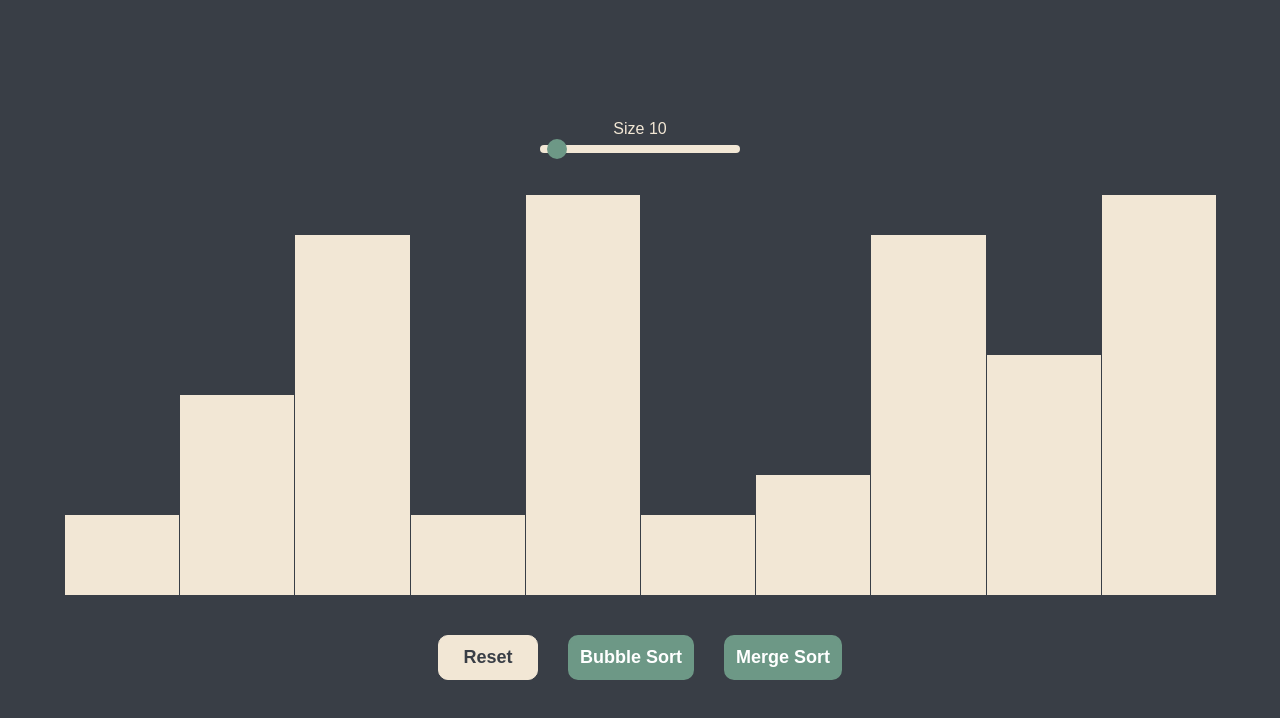
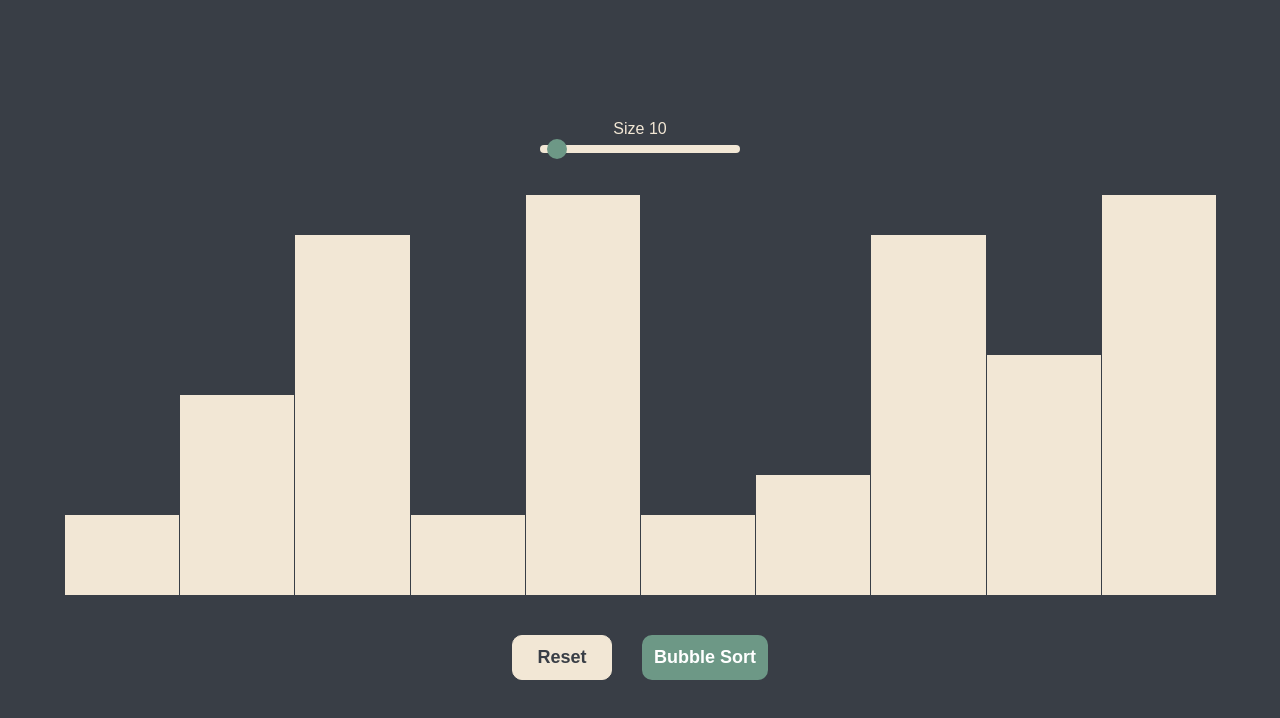
Before and after one commit to Mohamad-Simmo/Visual-Sort, a React (Create React App) app: page / in a window 1280 px wide. Shown: the top 718 px of the page. Built offline with nearby package versions, Linux system fonts and the light colour scheme.

Commit message:
remove button

```diff
--- a/src/ArrayComponent.jsx
+++ b/src/ArrayComponent.jsx
@@ -103,7 +103,6 @@ const ArrayComponent = ({ size, isSorting, setIsSorting }) => {
         >
           Bubble Sort
         </button>
-        <button className="btn">Merge Sort</button>
       </div>
     </>
   );
```
